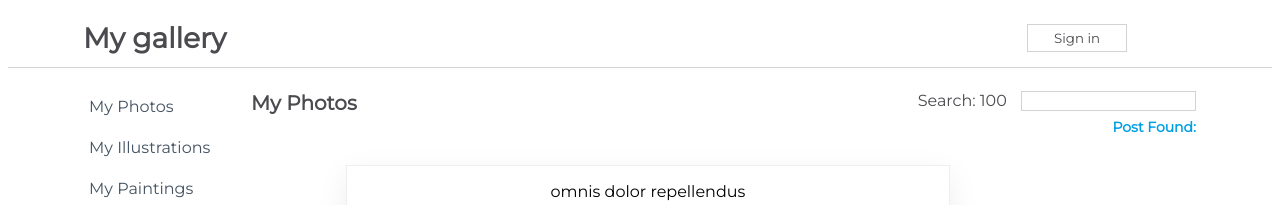
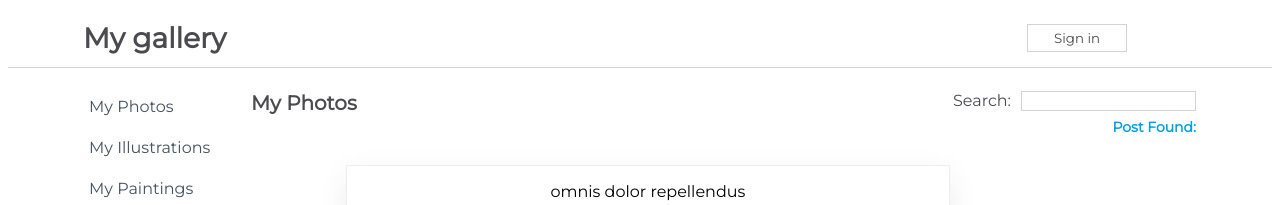
Before and after one commit to vanderpatrick/React-challange, a React (Create React App) app in the folder my-app/: page / in a window 1280 px wide. Shown: the top 205 px of the page. Built offline with nearby package versions, Linux system fonts and the light colour scheme.

Commit message:
Add more stuff

```diff
--- a/my-app/src/App.js
+++ b/my-app/src/App.js
@@ -2,7 +2,8 @@ import css from './App.module.css';
 import SideBar from './components/Sidebar';
 // import NavBarSimple from './components/NavBarSimple';
 import NavBarForms from './components/NavBarForms';
-import Content from './components/Content';
+// import Content from './components/Content';
+import ContentHook from './components/ContentHook';
 
 function App() {
   return (
@@ -10,7 +11,8 @@ function App() {
       <SideBar />
       {/* <NavBarSimple /> */}
       <NavBarForms />
-      <Content />
+      {/* <Content /> */}
+      <ContentHook />
     </div>
 
   );
--- /dev/null
+++ b/my-app/src/components/ContentHook.js
@@ -0,0 +1,50 @@
+import React, {useState, useEffect}  from 'react'
+import css from "./css/Content.module.css"
+import PostItem from './Postitem'
+import { savedPosts } from "../posts.json"
+import Loader from './Loader'
+
+function ContentHook() {
+    const [fetchedPosts, setFetchedPosts] = useState([]);
+    const [isLoaded, setIsloaded] = useState(false);
+
+    useEffect(() => {
+        setTimeout(() => {
+            setIsloaded(true);
+            setFetchedPosts(savedPosts);
+        }, 2000)
+    }, [])
+
+    const handleChange = (e) => {
+        const name = e.target.value.toLowerCase();
+        const filteredPosts = savedPosts.filter((post)=>{
+            return post.name.toLowerCase().includes(name);
+        })
+
+        setFetchedPosts(filteredPosts)
+    }
+
+  return (
+    <div className={css.Content}>
+        <div className={css.TitleBar}>
+          <h1>My Photos</h1>
+          <form>
+            <label htmlFor='searchInput'>Search:</label>
+            <input
+            type="search"
+            id="searchInput"
+            onChange={(e) => {handleChange(e)}}
+            />
+            <h4>Post Found: </h4>
+          </form>
+        </div>
+        <div className={css.SearchResults}>{isLoaded ? (
+          <PostItem savedPosts={fetchedPosts} />
+          ) : (<Loader />)
+      }
+        </div>
+      </div>
+  )
+}
+
+export default ContentHook
```
